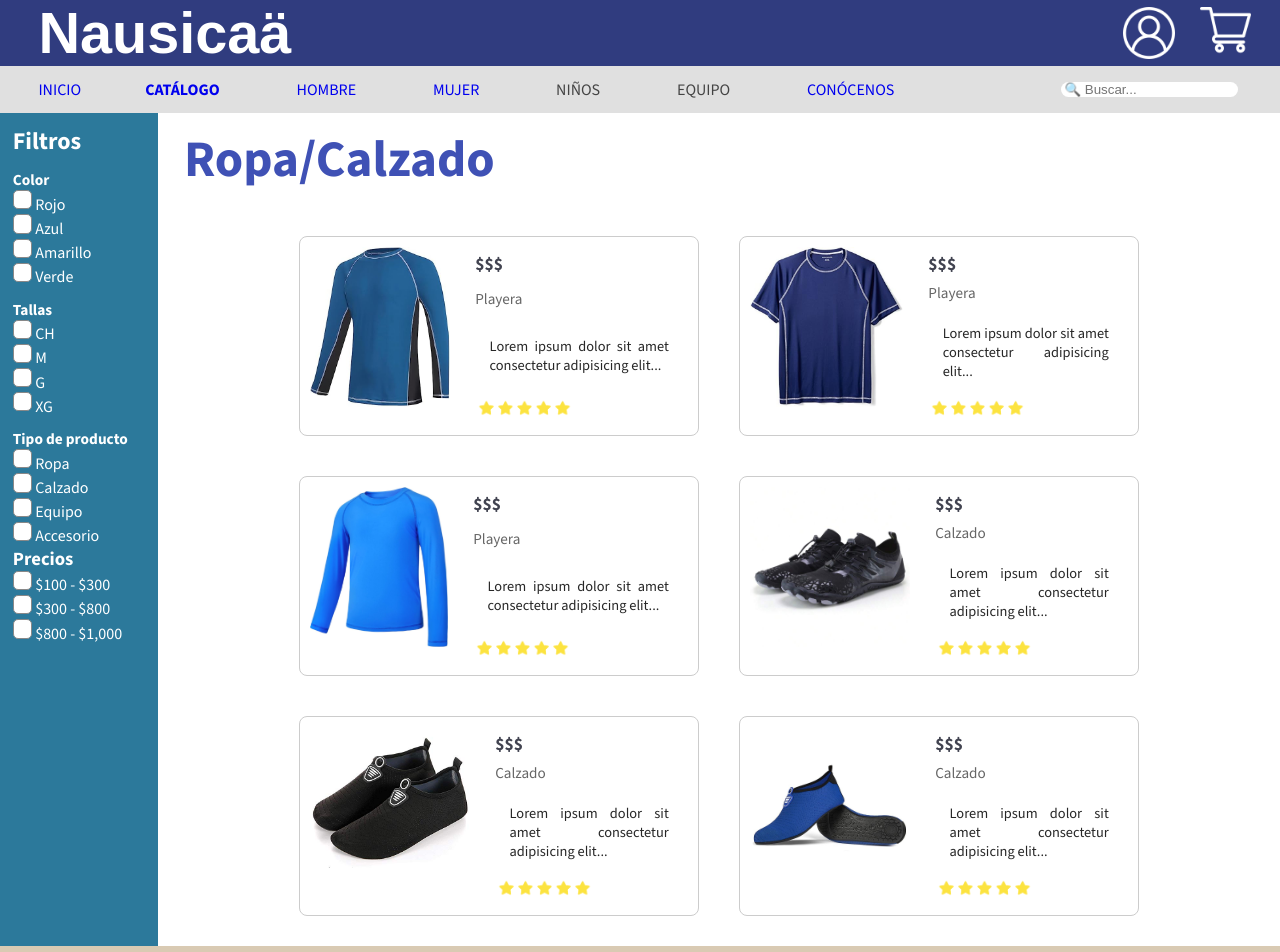
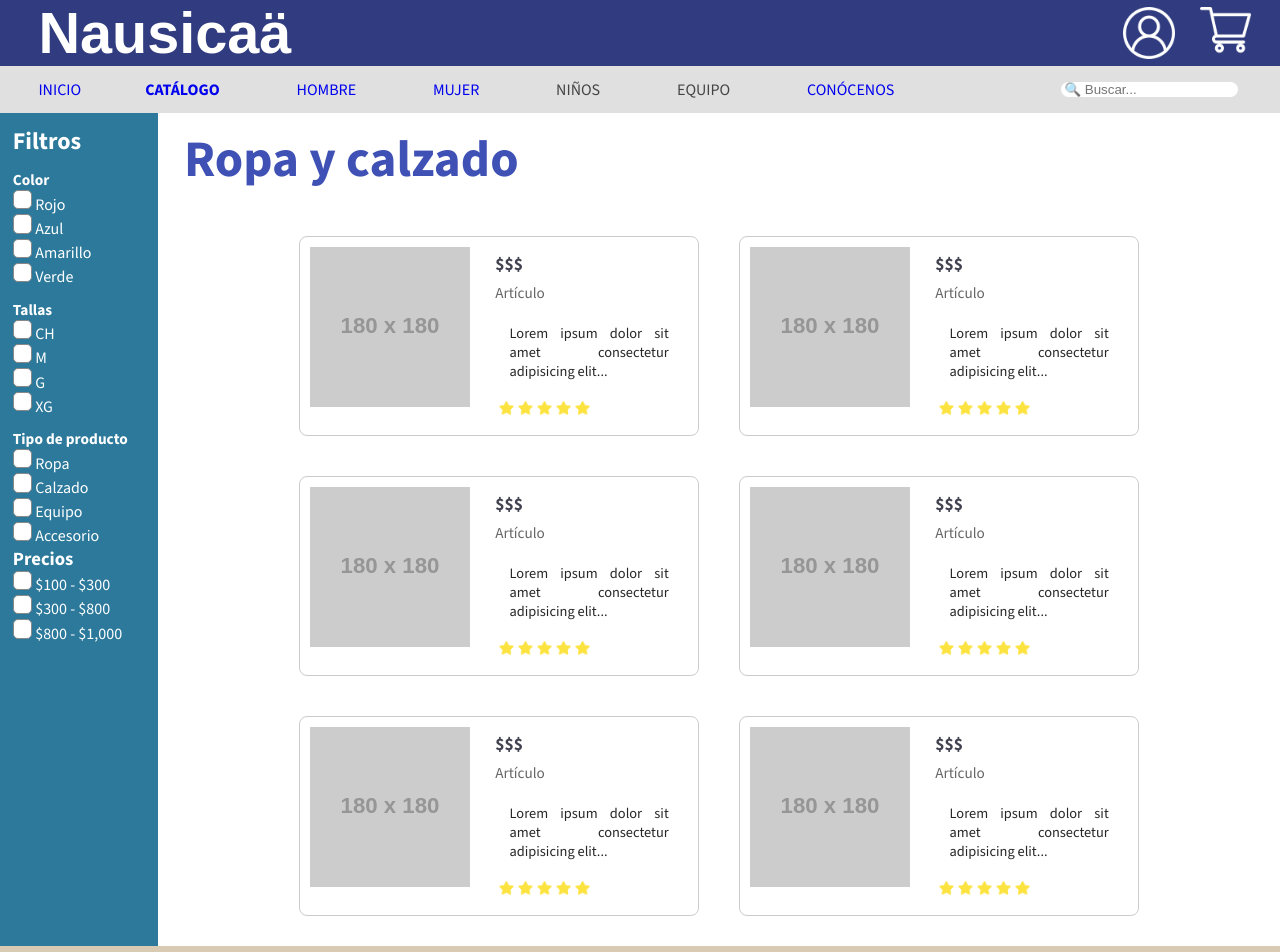
Before and after one commit to SairaGonzalez/nausicaa, a plain HTML site: page catalogo.html in a window 1280 px wide. Shown: the top 952 px of the page. Drawn offline with nearby package versions, Linux system fonts and the light colour scheme; placeholder pictures from the web are drawn by us.

Commit message:
Cambios en catálago

```diff
--- a/catalogo.html
+++ b/catalogo.html
@@ -114,18 +114,18 @@
 
       <!-- Catálogo de productos -->
       <aside class="contenido-catalogo">
-        <h2>Ropa/Calzado</h2>
+        <h2>Ropa y calzado</h2>
         <div class="card-container">
           <!-- Producto 1 -->
           <div class="card-catalogo">
             <img
-              src="imagenes/Catálogo/ejemplo1r.jpg"
+              src="https://placehold.co/180x180"
               alt="playera manga larga azul oscuro"
               class="img-tarjeta"
             />
             <div class="card-info">
               <h4 class="card-titulo">$$$</h4>
-              <h5 class="card-subtitulo">Playera</h5>
+              <h5 class="card-subtitulo">Artículo</h5>
               <p class="card-descripcion">
                 Lorem ipsum dolor sit amet consectetur adipisicing elit...
               </p>
@@ -140,13 +140,13 @@
           <!-- Producto 2 -->
           <div class="card-catalogo">
             <img
-              src="imagenes/Catálogo/ejemplo2R.jpg"
+              src="https://placehold.co/180x180"
               alt="playera manga corta azul oscuro"
               class="img-tarjeta"
             />
             <div class="card-info">
               <h4 class="card-titulo">$$$</h4>
-              <h5 class="card-subtitulo">Playera</h5>
+              <h5 class="card-subtitulo">Artículo</h5>
               <p class="card-descripcion">
                 Lorem ipsum dolor sit amet consectetur adipisicing elit...
               </p>
@@ -161,13 +161,13 @@
           <!-- Producto 3 -->
           <div class="card-catalogo">
             <img
-              src="imagenes/Catálogo/ejemplo3R.jpg"
+              src="https://placehold.co/180x180"
               alt="playera manga larga azul claro"
               class="img-tarjeta"
             />
             <div class="card-info">
               <h4 class="card-titulo">$$$</h4>
-              <h5 class="card-subtitulo">Playera</h5>
+              <h5 class="card-subtitulo">Artículo</h5>
               <p class="card-descripcion">
                 Lorem ipsum dolor sit amet consectetur adipisicing elit...
               </p>
@@ -182,13 +182,13 @@
           <!-- Producto 4 -->
           <div class="card-catalogo">
             <img
-              src="imagenes/Catálogo/ejemplo4R.jpg"
+              src="https://placehold.co/180x180"
               alt="Calzado natación negro"
               class="img-tarjeta"
             />
             <div class="card-info">
               <h4 class="card-titulo">$$$</h4>
-              <h5 class="card-subtitulo">Calzado</h5>
+              <h5 class="card-subtitulo">Artículo</h5>
               <p class="card-descripcion">
                 Lorem ipsum dolor sit amet consectetur adipisicing elit...
               </p>
@@ -203,13 +203,13 @@
           <!-- Producto 5 -->
           <div class="card-catalogo">
             <img
-              src="imagenes/Catálogo/ejemplo5R.jpg"
+              src="https://placehold.co/180x180"
               alt="Calzado natación azul oscuro"
               class="img-tarjeta"
             />
             <div class="card-info">
               <h4 class="card-titulo">$$$</h4>
-              <h5 class="card-subtitulo">Calzado</h5>
+              <h5 class="card-subtitulo">Artículo</h5>
               <p class="card-descripcion">
                 Lorem ipsum dolor sit amet consectetur adipisicing elit...
               </p>
@@ -224,13 +224,13 @@
           <!-- Producto 6 -->
           <div class="card-catalogo">
             <img
-              src="imagenes/Catálogo/ejemplo6R.jpg"
+              src="https://placehold.co/180x180"
               alt="Calzado buceo negro"
               class="img-tarjeta"
             />
             <div class="card-info">
               <h4 class="card-titulo">$$$</h4>
-              <h5 class="card-subtitulo">Calzado</h5>
+              <h5 class="card-subtitulo">Artículo</h5>
               <p class="card-descripcion">
                 Lorem ipsum dolor sit amet consectetur adipisicing elit...
               </p>
```
Also changed, not shown: imagenes/Catálogo/ejemplo1r.jpg (deleted), imagenes/Catálogo/ejemplo2R.jpg (deleted), imagenes/Catálogo/ejemplo3R.jpg (deleted), imagenes/Catálogo/ejemplo4R.jpg (deleted), imagenes/Catálogo/ejemplo5R.jpg (deleted), imagenes/Catálogo/ejemplo6R.jpg (deleted).
